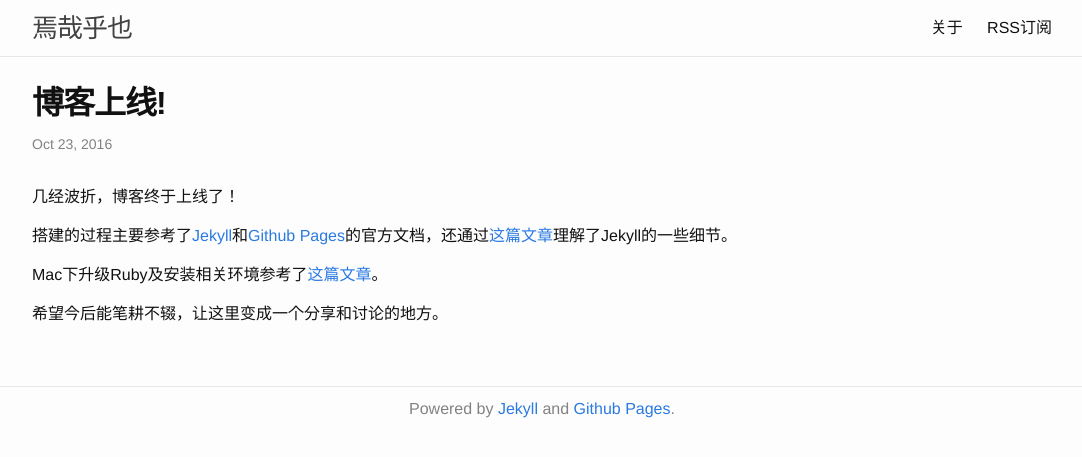
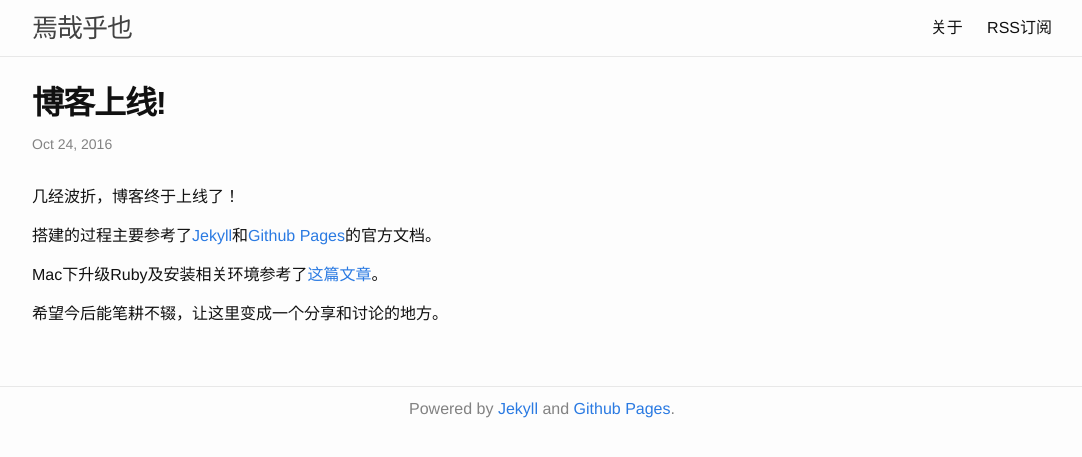
Before and after one commit to zlqy386/zlqy386.github.io, a Jekyll site: the page built from _posts/2016-10-24-blog-creation.md, in a window 1280 px wide. Shown: the top 457 px of the page, without its empty margins (98-1180 px from the left). Built offline with Jekyll 4.4.1, drawn with Linux system fonts in a browser that asks for light colours.

Commit message:
publish first blog

```diff
--- a/_posts/2016-10-24-blog-creation.md
+++ b/_posts/2016-10-24-blog-creation.md
@@ -1,13 +1,15 @@
 ---
 layout: post
 title:  博客上线!
-date:   2016-10-23
-categories: jekyll 博客
+date:   2016-10-24
+tags:
+- jekyll
+- 博客
 ---
 
 几经波折，博客终于上线了！
 
-搭建的过程主要参考了[Jekyll](http://jekyllrb.com)和[Github Pages](https://pages.github.com/)的官方文档，还通过[这篇文章](http://jekyllbootstrap.com/lessons/jekyll-introduction.html)理解了Jekyll的一些细节。
+搭建的过程主要参考了[Jekyll](http://jekyllrb.com)和[Github Pages](https://pages.github.com/)的官方文档。
 
 Mac下升级Ruby及安装相关环境参考了[这篇文章](http://railsapps.github.io/installrubyonrails-mac.html)。
 
```
